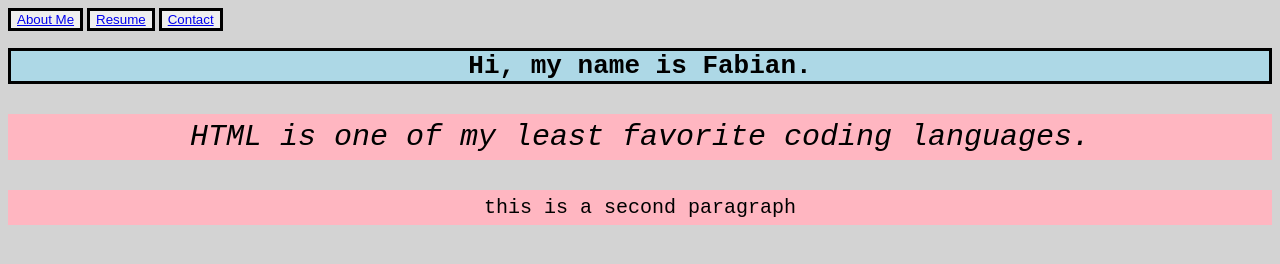
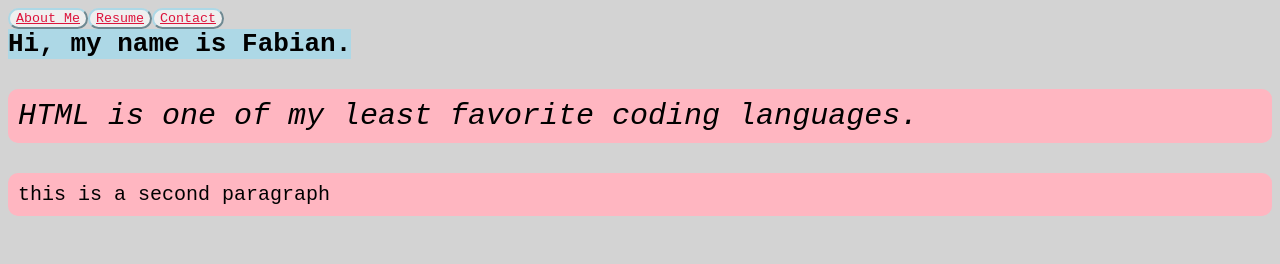
Before and after one commit to chavez-fabian/chavez-fabian.github.io, a plain HTML site: page Portfolio/Portfolio/index.html in a window 1280 px wide. Drawn offline with Linux system fonts and the light colour scheme; a web font is replaced by a local one.

Commit message:
Add files via upload

```diff
--- a/Portfolio/Portfolio/aboutStyle.css
+++ b/Portfolio/Portfolio/aboutStyle.css
@@ -8,17 +8,29 @@ h1{border: solid}
 h1{background-color: lightblue}
 h1{align-content: center}
 h1{text-align: center}
-h1{display: inline-block}
+h1{display:table-header-group}
+
+nav{display: inline-table}
+nav{border: solid}
+nav{tab-size: 30px}
+nav{font-family: monospace}
+nav{width: auto}
+nav{border-color: lightblue}
+button{border-color: lightblue}
+button{border-radius: 20px}
+nav{border-radius: 20px}
+button{width: auto}
+button{font-family: monospace}
+button{color: lightpink}
+a{color: crimson}
+
 
 p{color: black}
 p{background-color: lightpink}
 p{font-family: monospace}
 p{text-align: left}
-p{padding: 5px}
-P{margin:}
-p{border: dotted}
+p{padding: 10px}
 p{shape-margin: circle}
 p{box-sizing: border-box}
-
-button{display: inline-block}
-button{border: solid}
+p{display: flex}
+p{border-radius: 10px}
--- a/Portfolio/Portfolio/indexStyle.css
+++ b/Portfolio/Portfolio/indexStyle.css
@@ -1,10 +1,3 @@
-body {background-color: lightgray;}
-h1{color: black;}
-h1{font-family:monospace}
-h1{border: solid}
-h1{background-color: lightblue}
-h1{text-align: center}
-
 p{color: black}
 p{background-color: lightpink}
 p{font-family: monospace}
@@ -15,7 +8,39 @@ padding: 6px}
 #para1{font-size: 30px}
 #para2{font-size: 20px}
 #para1{font-style: italic}
-#para2
 
-button{display: inline-block}
-button{border: solid}
+*{property:box-sizing:border-box;}
+body {background-color: lightgray;}
+body{background-size: auto}
+body{font-size: Vm}
+h1{color: black;}
+h1{font-family:monospace}
+h1{border: solid}
+h1{background-color: lightblue}
+h1{align-content: center}
+h1{text-align: center}
+h1{display:table-header-group}
+h1{border-radius: 20px}
+
+nav{display: inline-table}
+navy
+nav{tab-size: 30px}
+nav{font-family: monospace}
+nav{width: auto}
+nav{border-color: lightblue}
+button{border-color: lightblue}
+button{border-radius: 20px}
+nav{border-radius: 20px}
+button{width: auto}
+button{font-family: monospace}
+button{color: lightpink}
+a{color: crimson}
+p{color: black}
+p{background-color: lightpink}
+p{font-family: monospace}
+p{text-align: left}
+p{padding: 10px}
+p{shape-margin: circle}
+p{box-sizing: border-box}
+p{display: flex}
+p{border-radius: 10px}
--- a/Portfolio/Portfolio/resumeStyle.css
+++ b/Portfolio/Portfolio/resumeStyle.css
@@ -10,9 +10,10 @@ p{background-color: lightpink}
 p{font-family: monospace}
 p{text-align: center}
 p{
-    height: 10%;
 padding: 6px}
 iframe{vertical-align: middle}
+iframe{box-sizing: border-box}
+
 
 button{display: inline-block}
 button{border: solid}
```
Also changed, not shown: Portfolio/Portfolio/Resume.html (+1 -1 lines).
